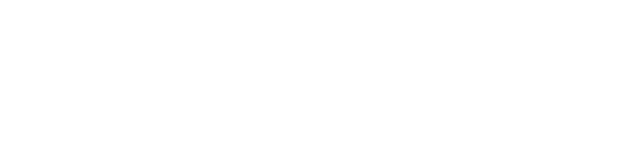
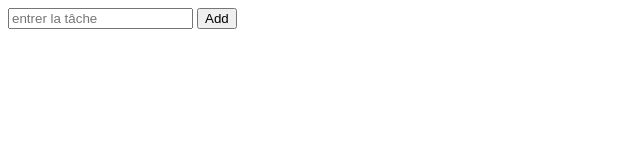
Before and after one commit to Emilekosha/Firstdev, a plain HTML site: page index.html in a window 1280 px wide. Shown: the whole page, without its empty margins (0-640 px from the left). Drawn offline with Linux system fonts and the light colour scheme.

Commit message:
modification du fichier index.html

```diff
--- a/index.html
+++ b/index.html
@@ -7,5 +7,12 @@
 </head>
 <body>
 
+    <div class="container">
+        <div id="newtask">
+            <input type="text" placeholder="entrer la tâche">
+            <button id="push">Add</button>
+            <div id="tasks"></div>
+        </div>
+    </div>
 </body>
 </html>
```
